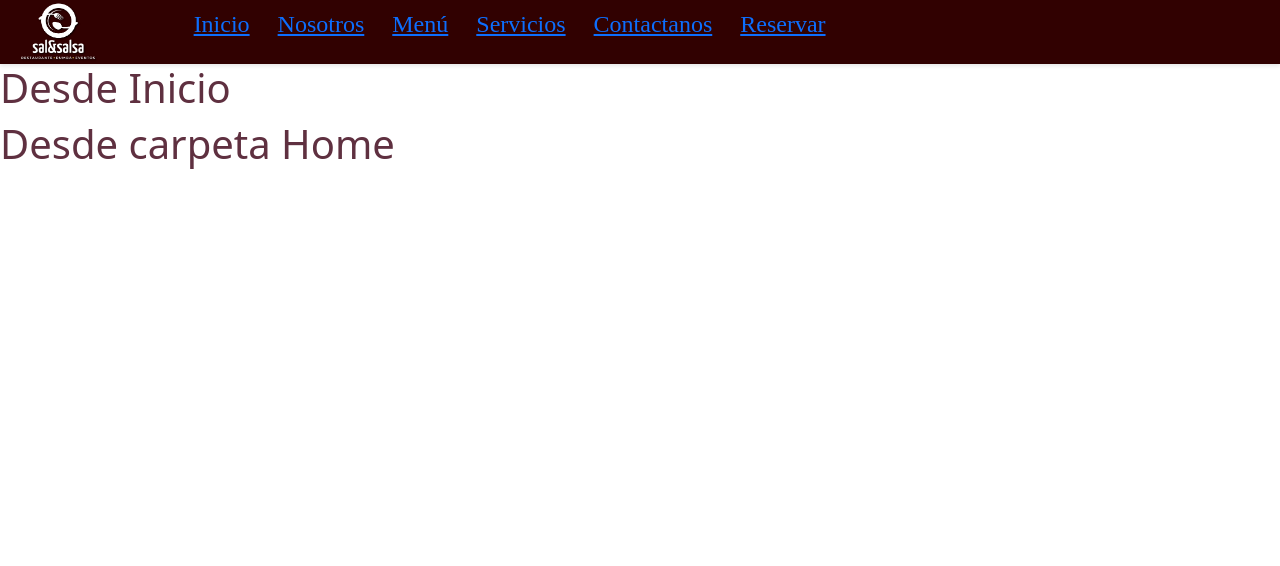
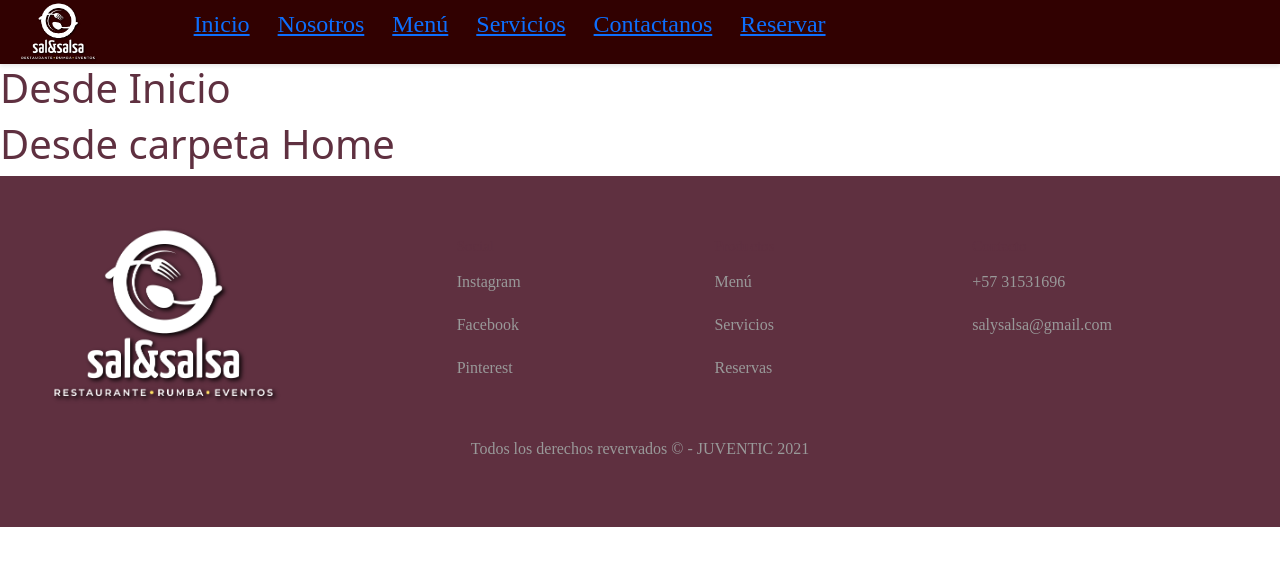
Before and after one commit to MALEROCHA03/RESTAURANTE-REACT, a React (Create React App) app: page /home in a window 1280 px wide. Shown: the top 566 px of the page. Built offline with nearby package versions, Linux system fonts and the light colour scheme.

Commit message:
Un comentario de lo que se hizo

```diff
--- a/package.json
+++ b/package.json
@@ -12,6 +12,7 @@
     "@testing-library/react": "^11.2.7",
     "@testing-library/user-event": "^12.8.3",
     "bootstrap": "^5.1.3",
+    "node-sass": "^6.0.1",
     "react": "^17.0.2",
     "react-bootstrap": "^2.0.0",
     "react-dom": "^17.0.2",
--- a/src/App.js
+++ b/src/App.js
@@ -1,7 +1,6 @@
 
 import './App.css';
-import {FontAwesomeIcon} from '@fortawesome/react-fontawesome';
-import {faShoppingCart} from '@fortawesome/free-solid-svg-icons';
+
 import {
   BrowserRouter as Router,
   Switch,
@@ -16,6 +15,8 @@ import { Servicios } from './components/rutas/Servicios';
 import { Nosotros } from './components/rutas/Nosotros';
 import { Reservar } from './components/rutas/Reservar';
 import { Contactanos } from './components/rutas/Contactanos';
+import { Footer } from './components/Footer/Footer';
+
 function App() {
 
 return (
@@ -32,9 +33,13 @@ return (
             <Home />
 
 
+
         </Switch>
+
       </div>
+       <Footer/>
     </Router>
+
 
   );
 }
--- /dev/null
+++ b/src/components/Footer/Footer.css
@@ -0,0 +1,75 @@
+
+ .footer {
+	 display: flex;
+	 flex-flow: row wrap;
+	 padding: 50px;
+	 color: #fff;
+	 background-color: #5F3040FF;
+	 font-family: fontMain;
+}
+ .footer li {
+	 line-height: 2em;
+	 margin: auto;
+	 width: 100%;
+	 margin: 11px 0;
+}
+ .footer ul {
+	 list-style: none;
+	 padding-left: 0;
+}
+ .footer a {
+	 text-decoration: none;
+}
+ .footer > * {
+	 flex: 1 100%;
+}
+ .l-footer {
+	 margin-right: 1.25em;
+	 margin-bottom: 2em;
+}
+ .l-footer p {
+	 margin-top: 20px;
+}
+ h2 {
+	 font-weight: 400;
+	 font-size: 15px;
+}
+ .r-footer {
+	 display: flex;
+	 flex-flow: row wrap;
+}
+ .r-footer > * {
+	 flex: 1 50%;
+	 margin-right: 1.25em;
+}
+ .box a {
+	 color: #999;
+}
+ .h-box {
+	 column-count: 2;
+	 column-gap: 1.25em;
+}
+ .b-footer {
+	 text-align: center;
+	 color: #999;
+}
+ .l-footer p {
+	 color: #999;
+}
+.logo{
+	width: 60%;
+}
+ @media screen and (min-width: 600px) {
+	 .r-footer > * {
+		 flex: 1;
+	}
+	 .features {
+		 flex-grow: 2;
+	}
+	 .l-footer {
+		 flex: 1 0px;
+	}
+	 .r-footer {
+		 flex: 2 0px;
+	}
+}
--- /dev/null
+++ b/src/components/Footer/Footer.jsx
@@ -0,0 +1,49 @@
+import React from 'react'
+import '../Footer/Footer.css'
+import logo from "../../images/logo.png"
+export function Footer() {
+  return (
+    <>
+      <footer className="footer">
+        <div className="l-footer">
+        <img className="logo" src={logo} alt="" />
+
+        </div>
+        <ul className="r-footer">
+          <li>
+            <h2>
+              Social</h2>
+            <ul className="box">
+              <li><a href="#">Instagram</a></li>
+              <li><a href="#">Facebook</a></li>
+              <li><a href="#">Pinterest</a></li>
+            </ul>
+          </li>
+          <li >
+            <h2>
+              Productos</h2>
+            <ul className="box">
+              <li><a href="#">Menú</a></li>
+              <li><a href="#">Servicios</a></li>
+              <li><a href="#">Reservas</a></li>
+
+            </ul>
+          </li>
+          <li>
+            <h2>Contacto</h2>
+            <ul className="box">
+              <li><a href="#">+57 31531696</a></li>
+              <li><a href="#">salysalsa@gmail.com</a></li>
+
+            </ul>
+          </li>
+        </ul>
+        <div className="b-footer">
+          <p>
+            Todos los derechos revervados © - JUVENTIC 2021 </p>
+        </div>
+      </footer>
+
+    </>
+  )
+}
--- a/src/components/Reservar/Reservar.jsx
+++ b/src/components/Reservar/Reservar.jsx
@@ -8,6 +8,7 @@ export const Reservas = () => {
 
 
   return (
+
     <section id="reservar" class="container">
       <div class="row ">
         <div class="col-md-7">
@@ -140,5 +141,7 @@ export const Reservas = () => {
         </div>{" "}
       </div>{" "}
     </section>
+
   );
+
 };
--- a/src/header/header.html
+++ /dev/null
@@ -1 +0,0 @@
-header
```
Also changed, not shown: src/header/header.css (deleted), src/header/header.js (deleted), src/header/header.jsx (deleted), 1 other file (tests, documents, lock files or other folders).
